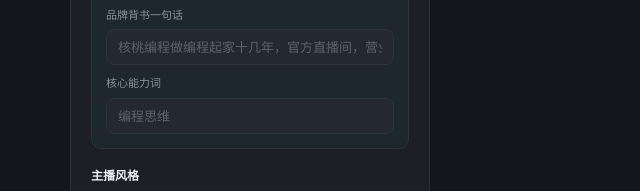
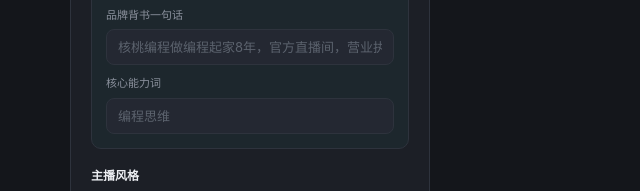
Before and after one commit to qingqianyun-debug/huatang-generator, a website: page index.html in a window 1280 px wide. Shown: the part 511-702 px from the top of the page, 0-640 px from the left. Drawn offline with Linux system fonts and the light colour scheme.

Commit message:
Update index.html

```diff
--- a/index.html
+++ b/index.html
@@ -131,7 +131,7 @@
         <div class="pfld"><label>原价 <span class="hint">配合"今日价格今晚涨"用</span></label><input class="ipt" id="f_origPrice" placeholder="299"></div>
         <div class="pfld"><label>规格亮点</label><input class="ipt" id="f_spec" placeholder="30天24节正课，每节60到90分钟，中间有休息"></div>
         <div class="pfld"><label>随课赠品/配件</label><input class="ipt" id="f_bundle" placeholder="机器人、配套书"></div>
-        <div class="pfld"><label>品牌背书一句话</label><input class="ipt" id="f_brand" placeholder="核桃编程做编程起家十几年，官方直播间，营业执照带红章"></div>
+        <div class="pfld"><label>品牌背书一句话</label><input class="ipt" id="f_brand" placeholder="核桃编程做编程起家8年，官方直播间，营业执照带红章"></div>
         <div class="pfld"><label>核心能力词</label><input class="ipt" id="f_coreSkill" placeholder="编程思维"></div>
       </details>
 
```
